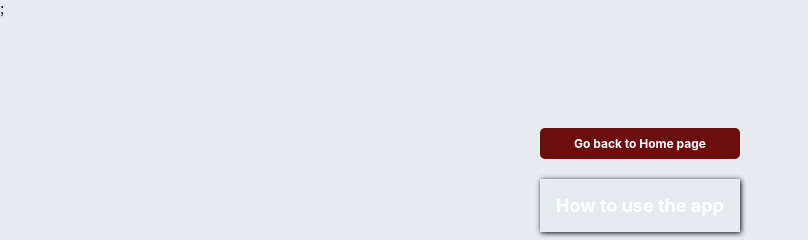
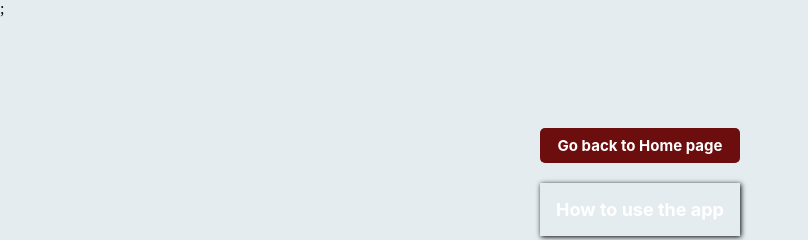
Before and after one commit to Shanu1sn0s/Altschool-Exam2, a React (Create React App) app: page /counter in a window 1280 px wide. Shown: the top 240 px of the page, without its empty margins (0-808 px from the left). Built offline with nearby package versions, Linux system fonts and the light colour scheme.

Commit message:
1 file modified

```diff
--- a/src/style.css
+++ b/src/style.css
@@ -19,10 +19,12 @@ body {
 .how-to > p {
   margin: 12px auto;
 }
+hr{
+  color: #6c0e0e;
+}
 .how-to > h1 {
   font-size: 18px;
   color: white;
-  /* -webkit-text-stroke: 1px black; */
   box-shadow: 1px 1px 5px black;
   padding: 1rem;
 }
@@ -35,9 +37,11 @@ body {
 }
 .home {
   margin: 50px auto;
+  color: #6c0e0e;
 }
 .link {
   display: flex;
+
   align-items: center;
   justify-content: center;
   text-decoration: none;
@@ -51,7 +55,7 @@ body {
   font-family: -apple-system, BlinkMacSystemFont, 'Segoe UI', Roboto, Oxygen,
     Ubuntu, Cantarell, 'Open Sans', 'Helvetica Neue', sans-serif;
   font-weight: bold;
-  font-size: 12px;
+  font-size: 15px;
 }
 .link:hover {
   background-color: white;
```
